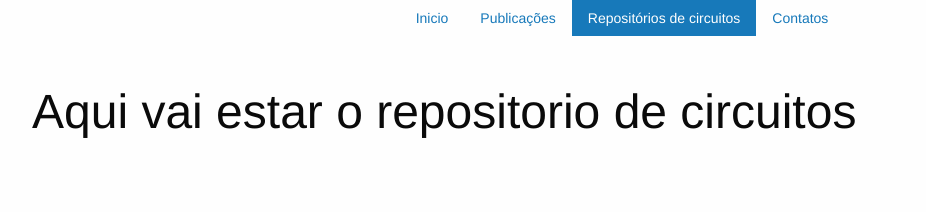
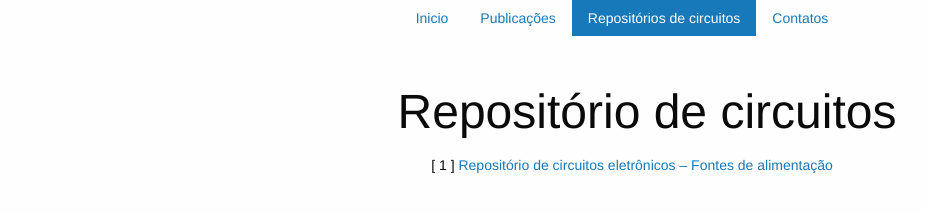
Before and after one commit to grupodepesquisaleia/grupodepesquisaleia.github.io, a plain HTML site: page repositorio_de_circuitos.html in a window 1280 px wide. Shown: the whole page, without its empty margins (18-944 px from the left). Drawn offline with Linux system fonts and the light colour scheme.

Commit message:
primeiro arquivo referente ao repositorio de circuitos adicionado e ajustes feitos a página referente ao repositório inciados

```diff
--- a/repositorio_de_circuitos.html
+++ b/repositorio_de_circuitos.html
@@ -21,8 +21,11 @@
 	</div>
 
 	<br><br>
-
-	<h1>Aqui vai estar o repositorio de circuitos</h1>
-
+	<div class="row text-center">
+	<h1>Repositório de circuitos</h1>
+	<ul>
+		<li>[ 1 ] <a href="arquivos/REPOSITÓRIO-DE-CIRCUITOS.pdf" target="_blank">Repositório de circuitos eletrônicos – Fontes de alimentação</a></li>
+	</ul>
+	</div>
 </body>
 </html>
```
Also changed, not shown: 1 other file.
